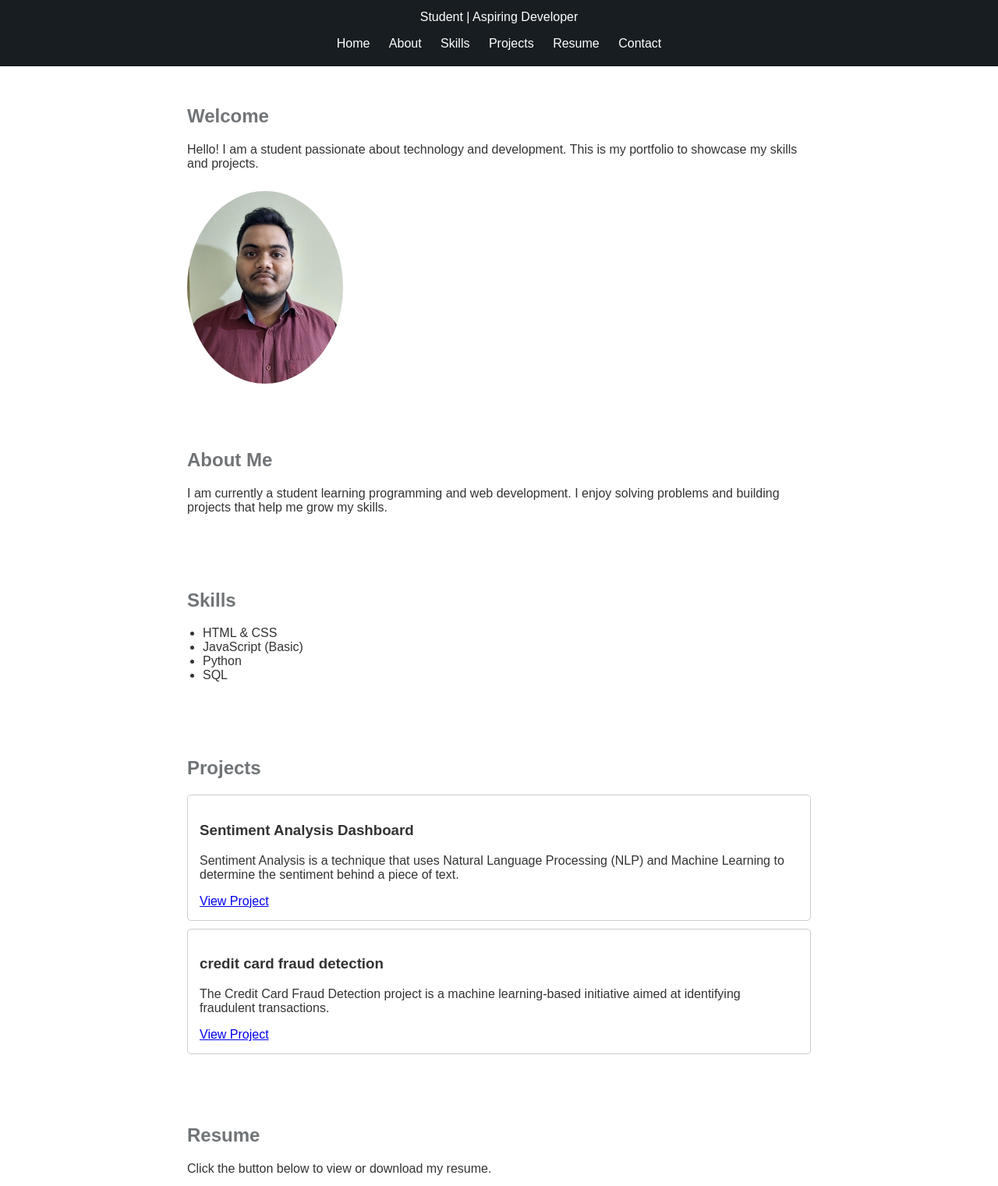
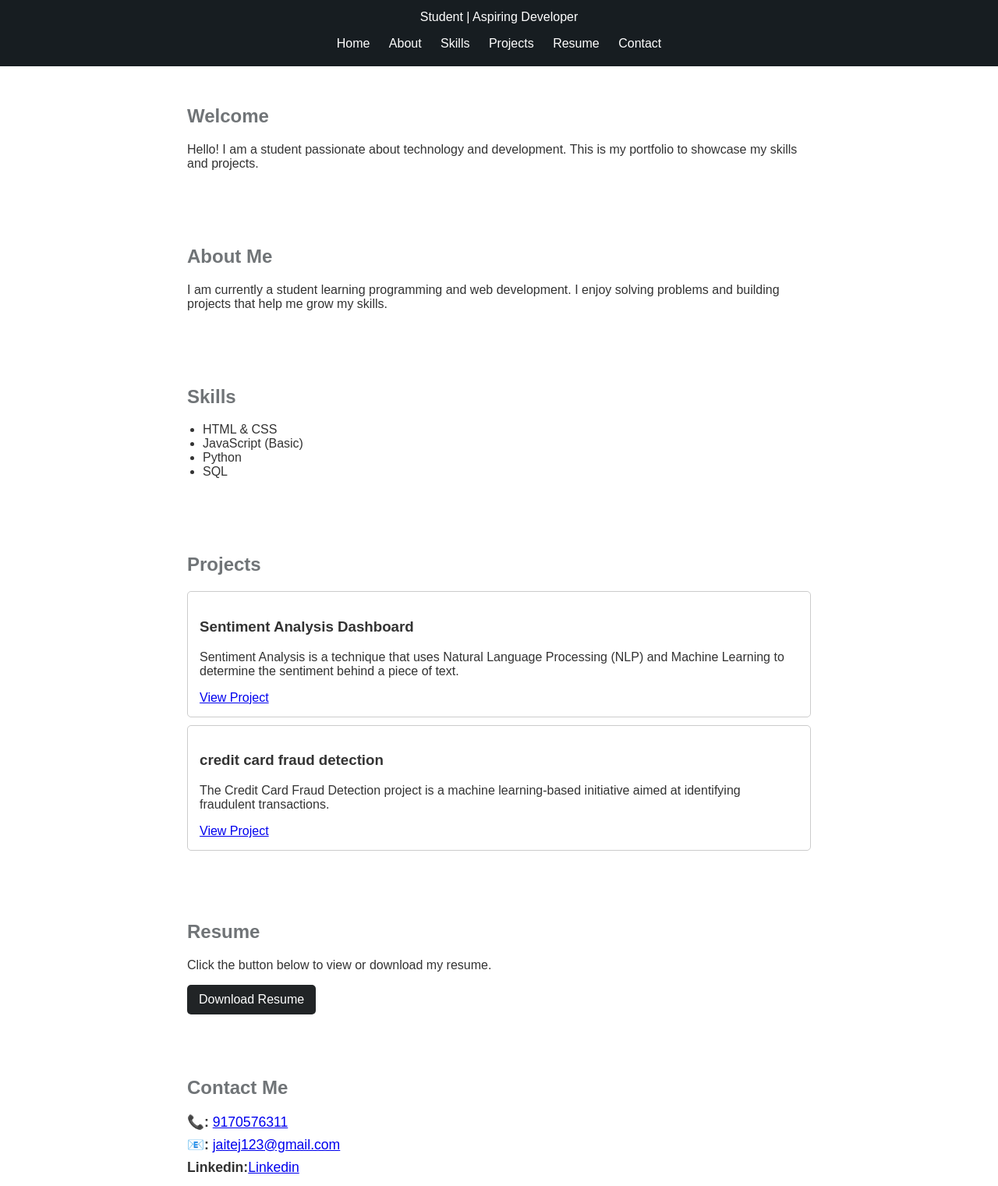
Before and after one commit to tejash098/resume_portfolio, a plain HTML site: page index.html in a window 1280 px wide. Shown: the part 60-1581 px from the top of the page at 78% size. Drawn offline with Linux system fonts and the light colour scheme.

Commit message:
Update index.html

```diff
--- a/index.html
+++ b/index.html
@@ -86,11 +86,6 @@
         Hello! I am a student passionate about technology and development. This
         is my portfolio to showcase my skills and projects.
       </p>
-      <img
-        src="./media/202100540.jpg"
-        alt="Profile Photo"
-        style="border-radius: 50%; margin-top: 10px"
-      />
     </section>
 
     <section id="about">
@@ -145,8 +140,8 @@
 
     <section id="contact" class="contact">
       <h2>Contact Me</h2>
-      <p><strong>Phone:</strong> +91 9102577699</p>
-      <p><strong>Email:</strong> jaitej123@gmail.com</p>
+      <p><strong>📞:</strong> <a href="tel:9170576311">9170576311</a></p>
+      <p><strong>📧:</strong> <a href="mailto:jaitej123@gmail.com">jaitej123@gmail.com</a></p>
       <p>
         <strong>Linkedin:</strong
         ><a href="https://www.linkedin.com/in/tejash-singh-892a15233/"
```
